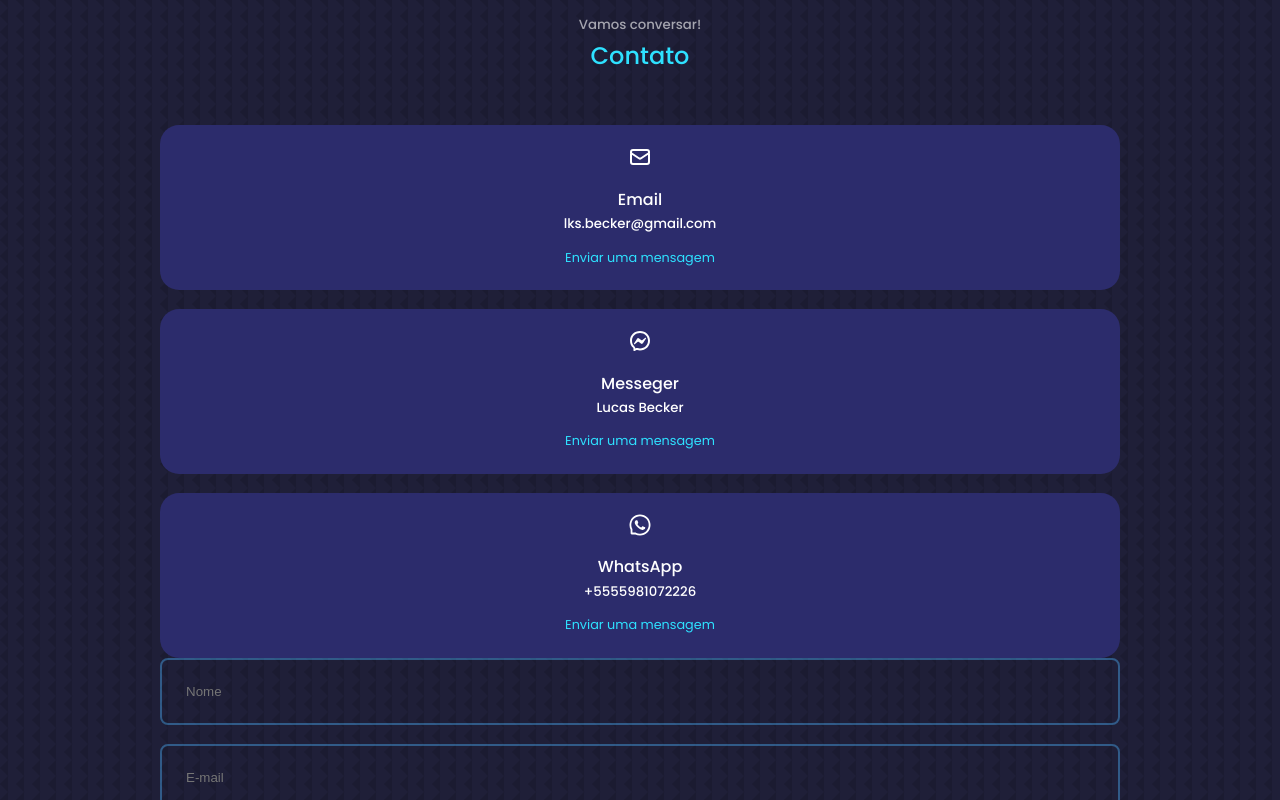
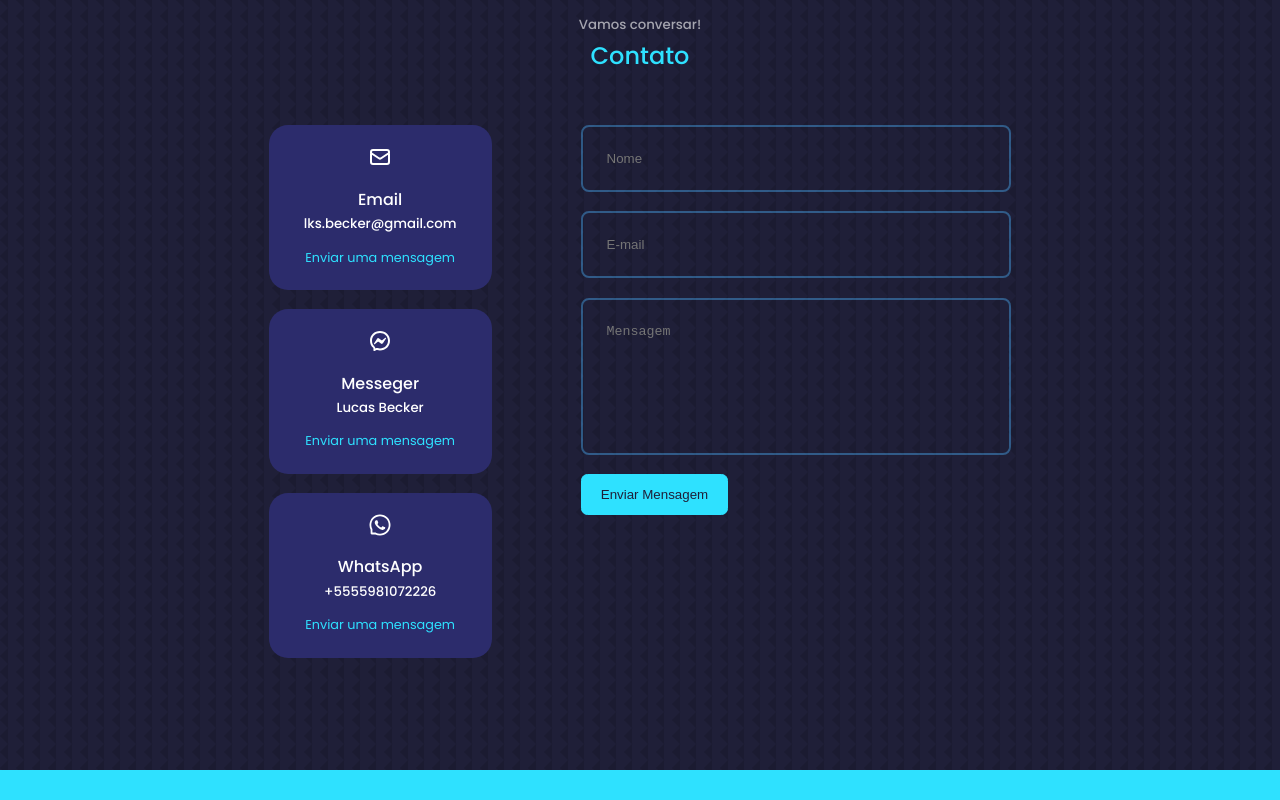
Before and after one commit to LucBecker/react-portfolio-website, a React (Create React App) app: page / in a window 1280 px wide. Shown: the part 6760-7560 px from the top of the page. Built offline with nearby package versions, Linux system fonts and the light colour scheme.

Commit message:
adjustment on the CSS contact

```diff
--- a/src/components/contact/Contact.jsx
+++ b/src/components/contact/Contact.jsx
@@ -28,7 +28,7 @@
       <h5>Vamos conversar!</h5>
       <h2>Contato</h2>
 
-      <div className='container .contact__container'>
+      <div className='container contact__container'>
           <div className='contact__options'>
             <article className='contact__option'>
               <HiOutlineMail className='contact__option-icon'/>
--- a/src/components/contact/contact.css
+++ b/src/components/contact/contact.css
@@ -53,6 +53,7 @@
     color: var(--color-white);
 }
 
+
 /* ================ MEDIA QUERIES (MEDIUM DEVICES) ================ */
 @media screen and (max-width: 1024px){
     .container.contact__container{
```
